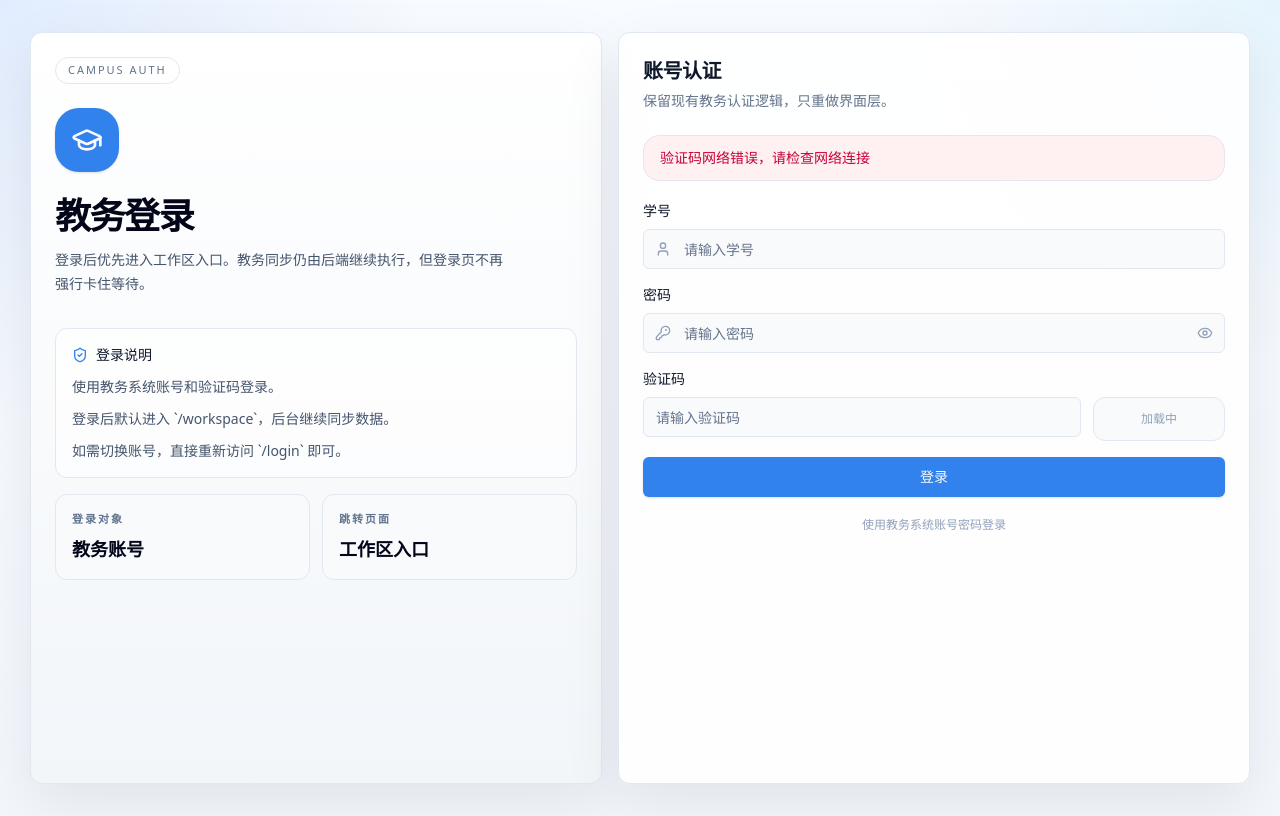
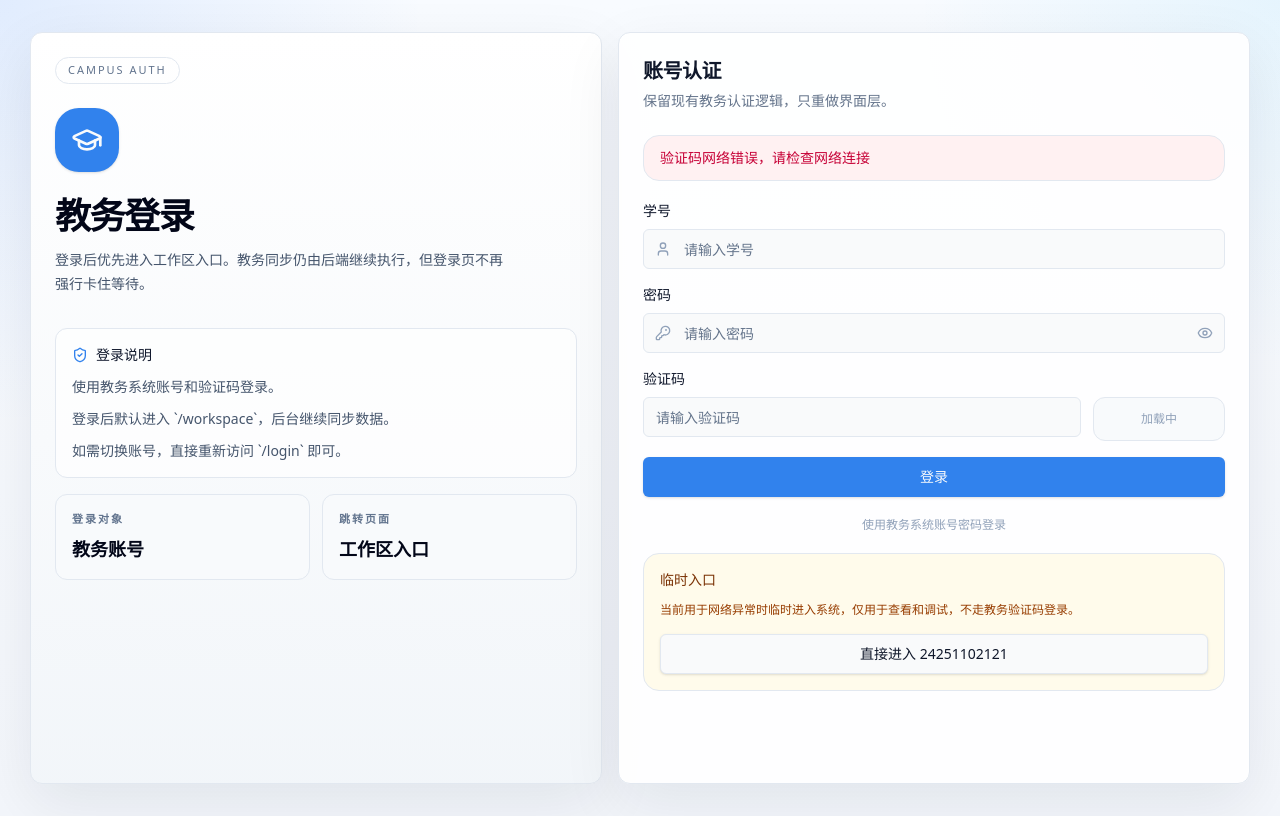
Before and after one commit to ghbbn053-ship-itsoulddog/soulddog, a Next.js app in the folder frontend/: page /login in a window 1280 px wide. Built offline with nearby package versions, Linux system fonts and the light colour scheme; no server answers.

Commit message:
fix: always show temporary login entry

```diff
--- a/frontend/src/app/login/page.tsx
+++ b/frontend/src/app/login/page.tsx
@@ -11,9 +11,6 @@ import { Input } from "@/components/ui/input";
 
 export default function LoginPage() {
   const router = useRouter();
-  const previewEnabled = ["1", "true", "on", "yes"].includes(
-    String(process.env.NEXT_PUBLIC_DEV_PREVIEW_AUTH || "").trim().toLowerCase()
-  );
   const [username, setUsername] = useState("");
   const [password, setPassword] = useState("");
   const [captcha, setCaptcha] = useState("");
@@ -295,9 +292,8 @@ export default function LoginPage() {
             </form>
 
             <div className="text-center text-xs text-slate-400">使用教务系统账号密码登录</div>
-            {previewEnabled ? (
             <div className="rounded-2xl border border-amber-200 bg-amber-50 px-4 py-4">
-                <div className="text-sm font-medium text-amber-900">临时预览入口</div>
+              <div className="text-sm font-medium text-amber-900">临时入口</div>
               <div className="mt-2 text-xs leading-6 text-amber-800">
                 当前用于网络异常时临时进入系统，仅用于查看和调试，不走教务验证码登录。
               </div>
@@ -305,7 +301,6 @@ export default function LoginPage() {
                 直接进入 24251102121
               </Button>
             </div>
-            ) : null}
           </CardContent>
         </Card>
       </div>
```
Lines whose indentation alone changed are shown as unchanged.
